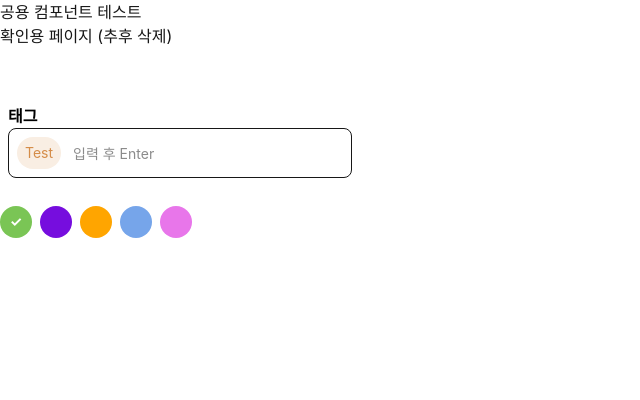
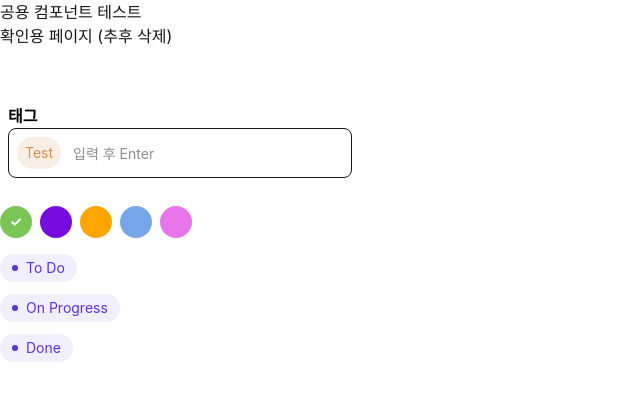
Before and after one commit to codeit17-part3-team5/taskify-refactor, a Next.js app: page /playground in a window 1280 px wide. Shown: the top 400 px of the page, without its empty margins (0-640 px from the left). Built offline with nearby package versions, Linux system fonts and the light colour scheme.

Commit message:
feat: StateChip  공용 컴포넌트 추가

```diff
--- a/src/app/playground/page.tsx
+++ b/src/app/playground/page.tsx
@@ -2,8 +2,9 @@
 
 import { useState } from 'react';
 
+import ColorChip from '@/components/colorchip/ColorChip';
+import StateChipList from '@/components/statechip/StateChipList';
 import ChipInput from '@/components/textchip/ChipInput';
-import ColorChip from '@/components/colorchip/ColorChip';
 
 export default function PlaygroundPage() {
   const [projects, setProjects] = useState<string[]>(['Test']);
@@ -27,6 +28,9 @@ export default function PlaygroundPage() {
         </form>
 
         <ColorChip />
+        <div className="mt-4">
+          <StateChipList />
+        </div>
       </section>
     </main>
   );
--- /dev/null
+++ b/src/components/statechip/StateChipItem.tsx
@@ -0,0 +1,12 @@
+// StateChipItem.tsx
+
+export type StateLabel = 'To Do' | 'On Progress' | 'Done';
+
+export default function StateChipItem({ label }: { label: StateLabel }) {
+  return (
+    <div className="inline-flex w-fit items-center gap-2 px-3 py-1 text-sm rounded-full bg-[#F1EFFD] text-[#5534DA] whitespace-nowrap">
+      <span className="w-1.5 h-1.5 rounded-full bg-[#5534DA]" />
+      {label}
+    </div>
+  );
+}
--- /dev/null
+++ b/src/components/statechip/StateChipList.tsx
@@ -0,0 +1,15 @@
+// StateChipList.tsx
+import type { StateLabel } from './StateChipItem';
+import StateChipItem from './StateChipItem';
+
+const CHIPS: StateLabel[] = ['To Do', 'On Progress', 'Done'];
+
+export default function StateChipList() {
+  return (
+    <div className="flex flex-col gap-3">
+      {CHIPS.map((chip) => (
+        <StateChipItem key={chip} label={chip} />
+      ))}
+    </div>
+  );
+}
```
